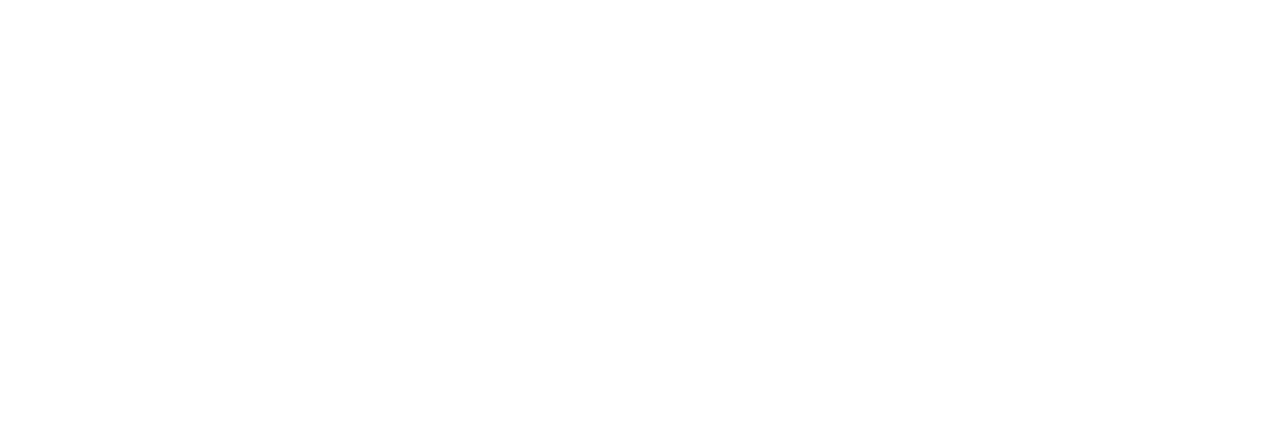
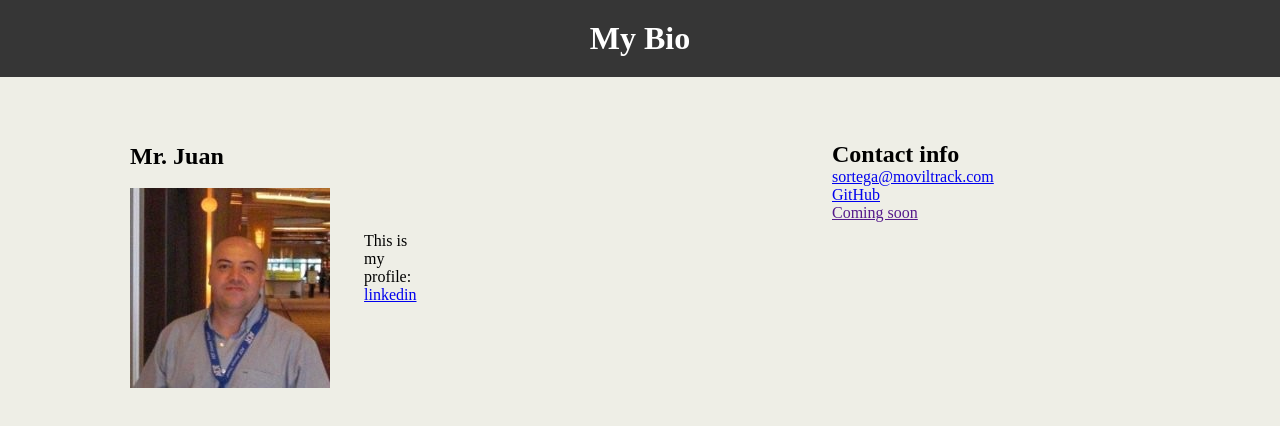
Before and after one commit to SebastianOrtega/bootcamp1, a plain HTML site: page index.html in a window 1280 px wide. Drawn offline with Linux system fonts and the light colour scheme.

Commit message:
Antes de borrar pruebas

```diff
--- a/index.html
+++ b/index.html
@@ -1,8 +1,82 @@
 <!DOCTYPE HTML>
+
 <head>
+<title>Bio</title>
 
+<style>
+    * { margin:0; padding: 0}
+    .title{
+            background-color: rgb(54, 54, 54);
+            padding: 20px;
+            text-align: center;
+    }
+    .name{
+        position: absolute;
+        margin-top: 5%;
+        margin-left: 10%;
+    }
+    .profile{
+        padding: 10%;
+    }
+
+    .contact{
+        position: absolute;
+        margin-top: 5%;
+        margin-left: 65%;
+
+    }
+
+
+        h1{color: white;}
+        body{
+            background: rgb(238, 238, 230);;
+            color: black;
+        }
+
+    </style>
 </head>
 
+
+
 <body>
-<p></p>
+    <div class="title">
+        <h1>My Bio</h1>
+    </div>
+    <div class="name">
+        <table>
+            <tr>
+                <td>
+                    <h2>Mr. Juan </h2><br>
+                    <img src="0.jpg"  alt="me">
+                </td>
+                <td class="profile">
+                    <p>This is my profile: </p>
+                    <a href="https://www.linkedin.com/in/sebastian-ortega-briones-64645a1a/"
+                      target="blank">linkedin</a>
+                </td>
+            </tr>
+
+        </table>
+
+
+    </div>
+
+
+    <div class="contact">
+        <h2 class="right">Contact info</h2>
+        <a href="mailto:sortega@moviltrack.com" class="right">sortega@moviltrack.com</a><br>
+        <a href="https://github.com/SebastianOrtega/" class="right">GitHub</a><br>
+        <a href="" class="right">Coming soon</a><br>
+    </div>
+
+
+
+
+
+
+
+
+
+
+
 </body>
```
Also changed, not shown: ejercicio.html (added, +54 -0 lines), 0.jpg (added).
